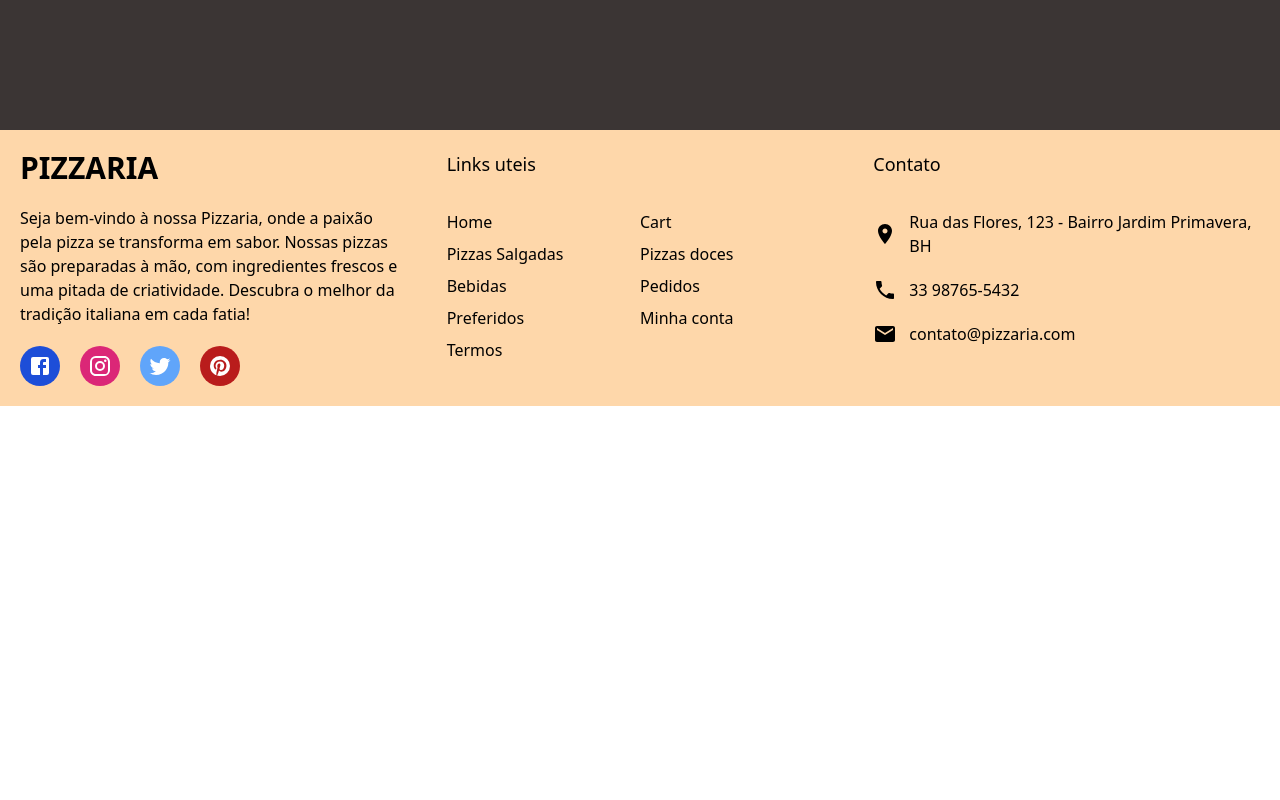
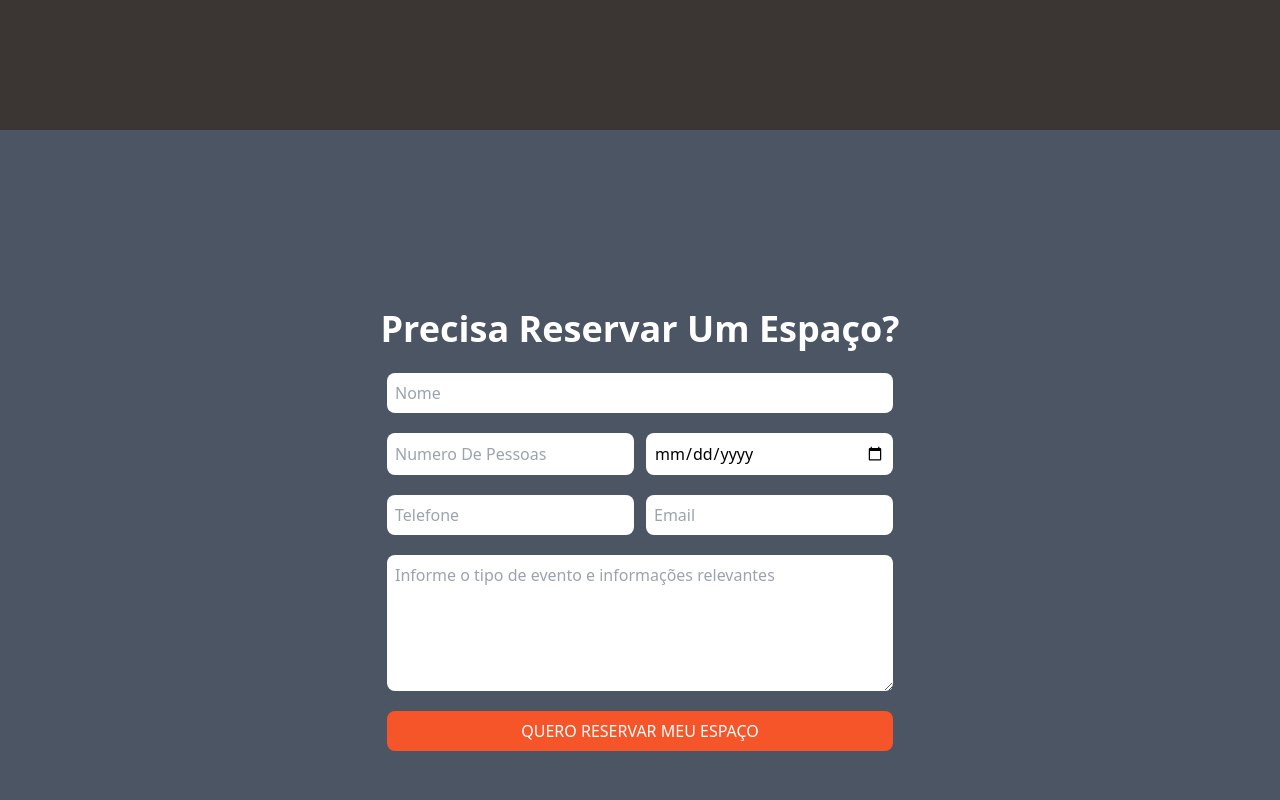
Before and after one commit to ICEI-PUC-Minas-PMV-ADS/pmv-ads-2023-2-e4-proj-infra-t4-pizzaria, a React (Vite) app in the folder src/web/: page / in a window 1280 px wide. Shown: the part 2640-3440 px from the top of the page. Before the commit the page ends 3046 px from the top, so only its background shows below. Built offline with nearby package versions, Linux system fonts and the light colour scheme.

Commit message:
:sparkles: criação do componente de reserva

```diff
--- a/src/web/src/App.jsx
+++ b/src/web/src/App.jsx
@@ -6,7 +6,7 @@ import './styles/global.css'
 function App() {
 
   return (
-    <Home />
+    <Home/>
   )
 }
 
--- /dev/null
+++ b/src/web/src/components/ReservationPlace.jsx
@@ -0,0 +1,24 @@
+const ReservationPlace = () => {
+    return (
+        <div className="Container h-screen bg-gray-600 flex flex-col items-center justify-center gap-6">
+            <div className="Title"><h1 className="text-white font-bold text-4xl">Precisa Reservar Um Espaço?</h1></div>
+            <div className="">
+                <form action="https://formsubmit.co/walberg.s48@gmail.com" method="post" className="Input flex flex-col gap-5">
+                <input type="text" name="nome" className=" p-2 w-full rounded-lg " placeholder="Nome"/>
+                <div className="flex gap-3">
+                    <input type="number"  className="w-full p-2 rounded-lg" placeholder="Numero De Pessoas" />
+                    <input type="date" className="w-full p-2 rounded-lg " />
+                </div>
+                <div className="flex gap-3">
+                    <input type="tel" className=" w-full p-2 rounded-lg " placeholder="Telefone"/>
+                    <input type="email" name="" className=" w-full p-2 rounded-lg " placeholder="Email"/>
+                </div>
+                <textarea name="" className="p-2 rounded-lg" cols="30" rows="5" placeholder="Informe o tipo de evento e informações relevantes"></textarea>
+                <button className="w-full cursor-pointer p-2 bg-orange-test text-base text-white font-medium rounded-lg">QUERO RESERVAR MEU ESPAÇO</button>
+                </form>
+            </div>
+        </div>
+        )
+  };
+
+  export default ReservationPlace;
--- a/src/web/src/pages/Home.jsx
+++ b/src/web/src/pages/Home.jsx
@@ -5,6 +5,7 @@ import Footer from "../components/Footer"
 import Navbar from "../components/Navbar"
 import Products from "../components/Products"
 import Reservation from "../components/Reservation"
+import ReservationPlace from "../components/ReservationPlace"
 import Slogan from "../components/Slogan"
 
 const Home = () => {
@@ -16,6 +17,7 @@ const Home = () => {
       <Categories />
       <Products />
       <Reservation />
+      <ReservationPlace />
       <Footer />
     </div>
   )
```
